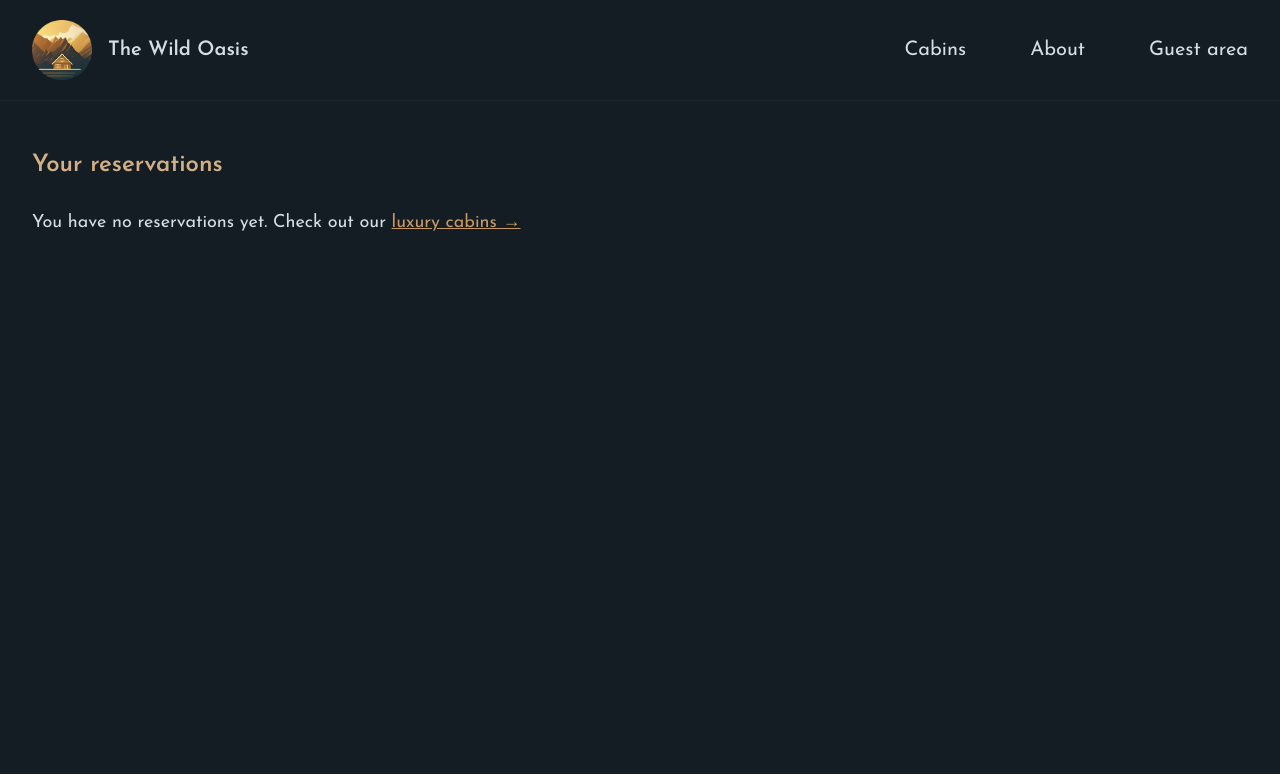
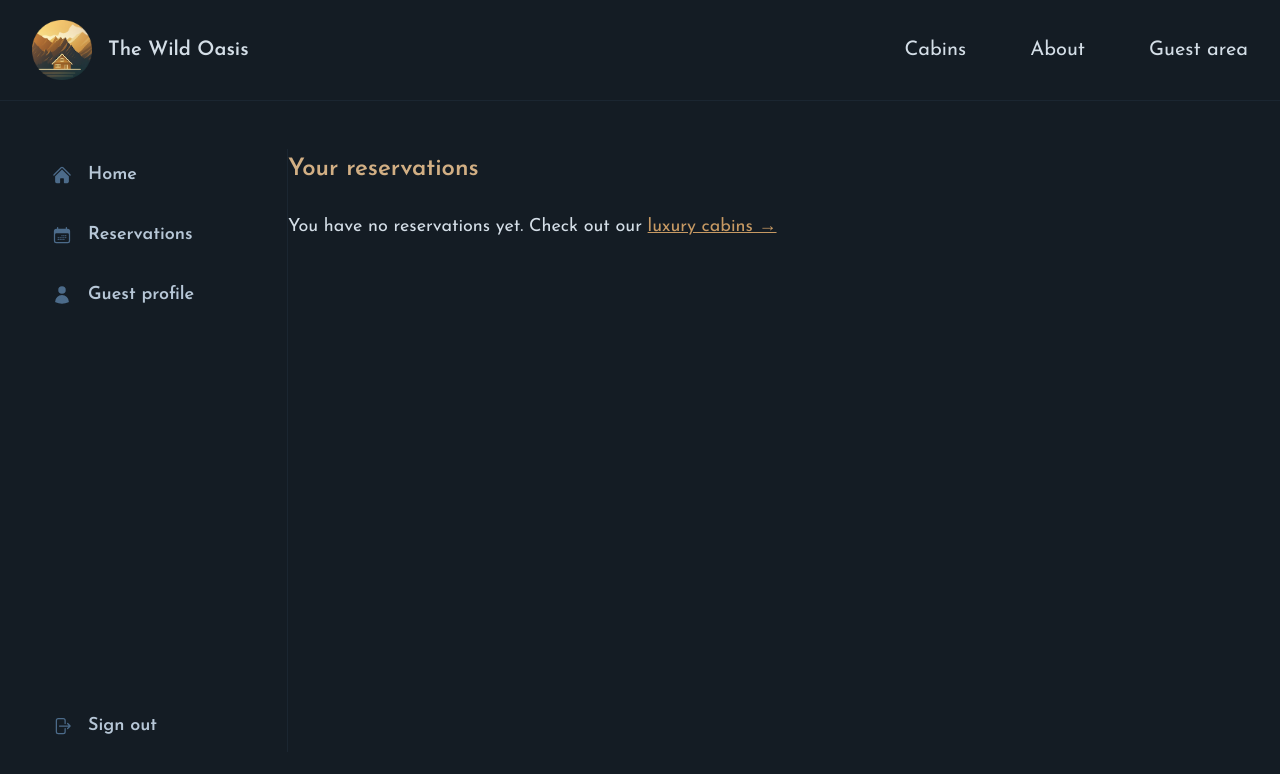
Before and after one commit to pimanzi/wild-oasis-webapp, a Next.js app: page /account/reservations in a window 1280 px wide. Shown: the top 774 px of the page. Built offline with nearby package versions, Linux system fonts and the light colour scheme.

Commit message:
fixing layouts

```diff
--- /dev/null
+++ b/app/_components/SignOutButton.jsx
@@ -0,0 +1,12 @@
+import { ArrowRightOnRectangleIcon } from '@heroicons/react/24/solid';
+
+function SignOutButton() {
+  return (
+    <button className="py-3 px-5 hover:bg-primary-900 hover:text-primary-100 transition-colors flex items-center gap-4 font-semibold text-primary-200 w-full">
+      <ArrowRightOnRectangleIcon className="h-5 w-5 text-primary-600" />
+      <span>Sign out</span>
+    </button>
+  );
+}
+
+export default SignOutButton;
--- /dev/null
+++ b/app/account/layout.jsx
@@ -0,0 +1,12 @@
+import SideNavigation from '@/app/_components/SideNavigation';
+
+function layout({ children }) {
+  return (
+    <div className="grid grid-cols-[16rem_1fr] h-full">
+      <SideNavigation></SideNavigation>
+      <div className="py-1">{children}</div>
+    </div>
+  );
+}
+
+export default layout;
--- a/app/account/profile/page.jsx
+++ b/app/account/profile/page.jsx
@@ -1,5 +1,8 @@
 import SelectCountry from '@/app/_components/SelectCountry';
 
+export const metadata = {
+  title: 'profile',
+};
 export default function Page() {
   // CHANGE
   const countryFlag = 'pt.jpg';
--- a/app/account/reservations/page.jsx
+++ b/app/account/reservations/page.jsx
@@ -1,5 +1,8 @@
 import ReservationCard from '@/app/_components/ReservationCard';
 
+export const metadata = {
+  title: 'reservations',
+};
 export default function Page() {
   // CHANGE
   const bookings = [];
--- a/app/layout.jsx
+++ b/app/layout.jsx
@@ -24,8 +24,8 @@
         className={`${josefin.className} relative  flex flex-col min-h-screen bg-primary-950 text-primary-100`}
       >
         <Header></Header>
-        <div className="flex-1 px-8 py-12">
-          <main className="max-w-7xl mx-auto">{children}</main>
+        <div className="flex-1 px-8 py-12 grid">
+          <main className="max-w-7xl mx-auto w-full">{children}</main>
         </div>
       </body>
     </html>
```
Also changed, not shown: app/_components/SideNavigation.jsx (renamed from starter/components/SideNavigation.js, +6 -6 lines), starter/components/SignOutButton.js (deleted, +0 -12 lines).
